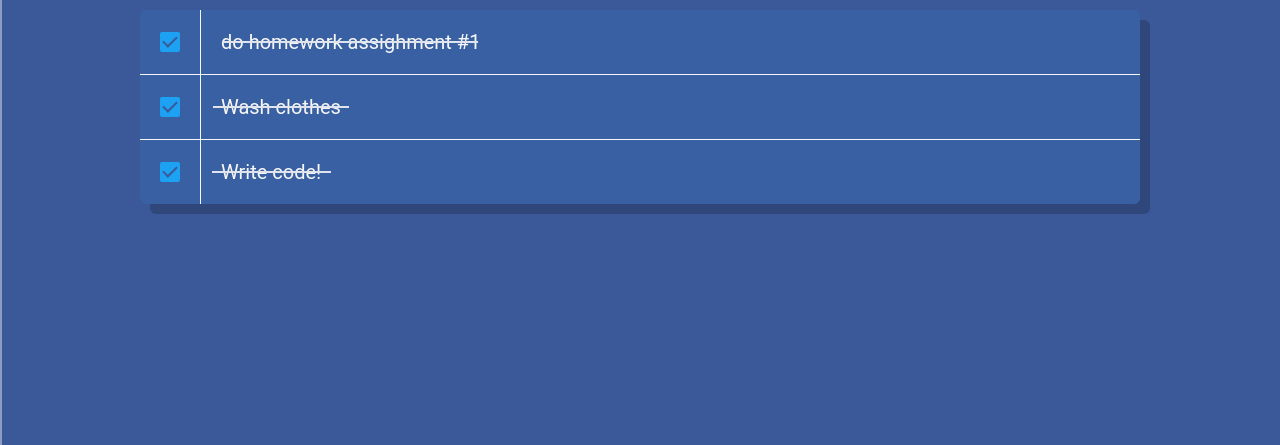
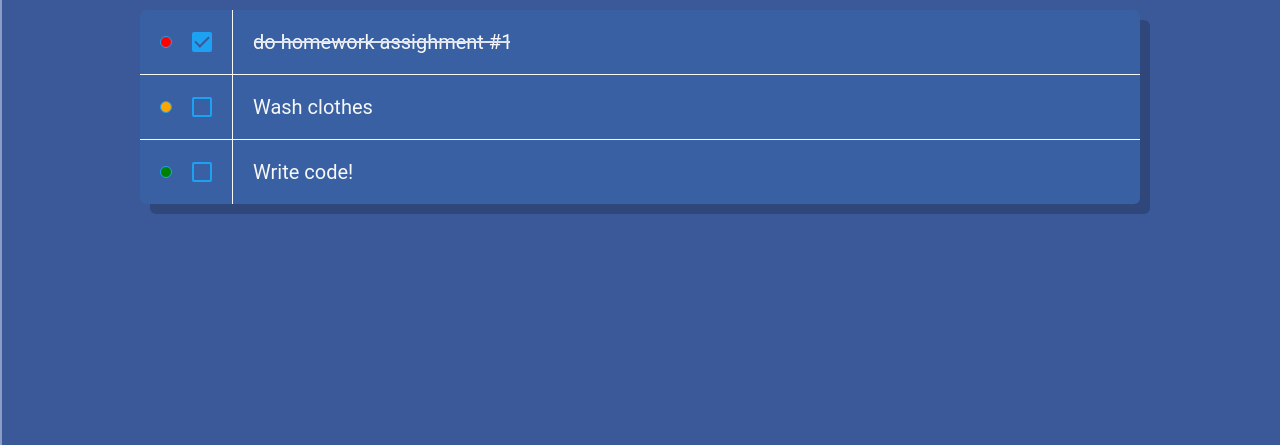
Before and after one commit to timjacksonm/ToDo-List, a plain HTML site: page index.html in a window 1280 px wide. Shown: the part 304-749 px from the top of the page. Drawn offline with Linux system fonts and the light colour scheme.

Commit message:
created a priority icon next to the checkmark on todo task.

```diff
--- a/index.html
+++ b/index.html
@@ -41,23 +41,26 @@
             <ul class="list">
                 <li class="listItem">
                   <label for="first" class="checkLabel">
+                    <span class="priority" style="background-color: red;"></span>
                     <input type="checkbox" id="first" checked/>
                     <span class="checkmark"></span>
-                    <span class="labelDisc">do homework assighment #1</span>
+                    <p class="labelDisc">do homework assighment #1</p>
                   </label>
                 </li>
                 <li class="listItem">
                     <label for="second" class="checkLabel">
-                        <input type="checkbox" id="second" checked/>
+                        <span class="priority" style="background-color: orange;"></span>
+                        <input type="checkbox" id="second"/>
                         <span class="checkmark"></span>
-                        <span class="labelDisc">Wash clothes</span>
+                        <p class="labelDisc">Wash clothes</p>
                     </label>
                   </li>
                   <li class="listItem">
                     <label for="third" class="checkLabel">
-                        <input type="checkbox" id="third" checked/>
+                        <span class="priority" style="background-color: green;"></span>
+                        <input type="checkbox" id="third" />
                         <span class="checkmark"></span>
-                        <span class="labelDisc">Write code!</span>
+                        <p class="labelDisc">Write code!</p>
                     </label>
                   </li>
               </ul>
--- a/style.css
+++ b/style.css
@@ -177,6 +177,14 @@ main {
 .listItem:last-child {
   border: 0;
 }
+.priority {
+  display: flex;
+  height: 12px;
+  width: 12px;
+  border: 1px solid var(--background-two);
+  border-radius: 100%;
+  margin: 0 0 0 20px;
+}
 .checkLabel input {
   position: absolute;
   opacity: 0;
```
